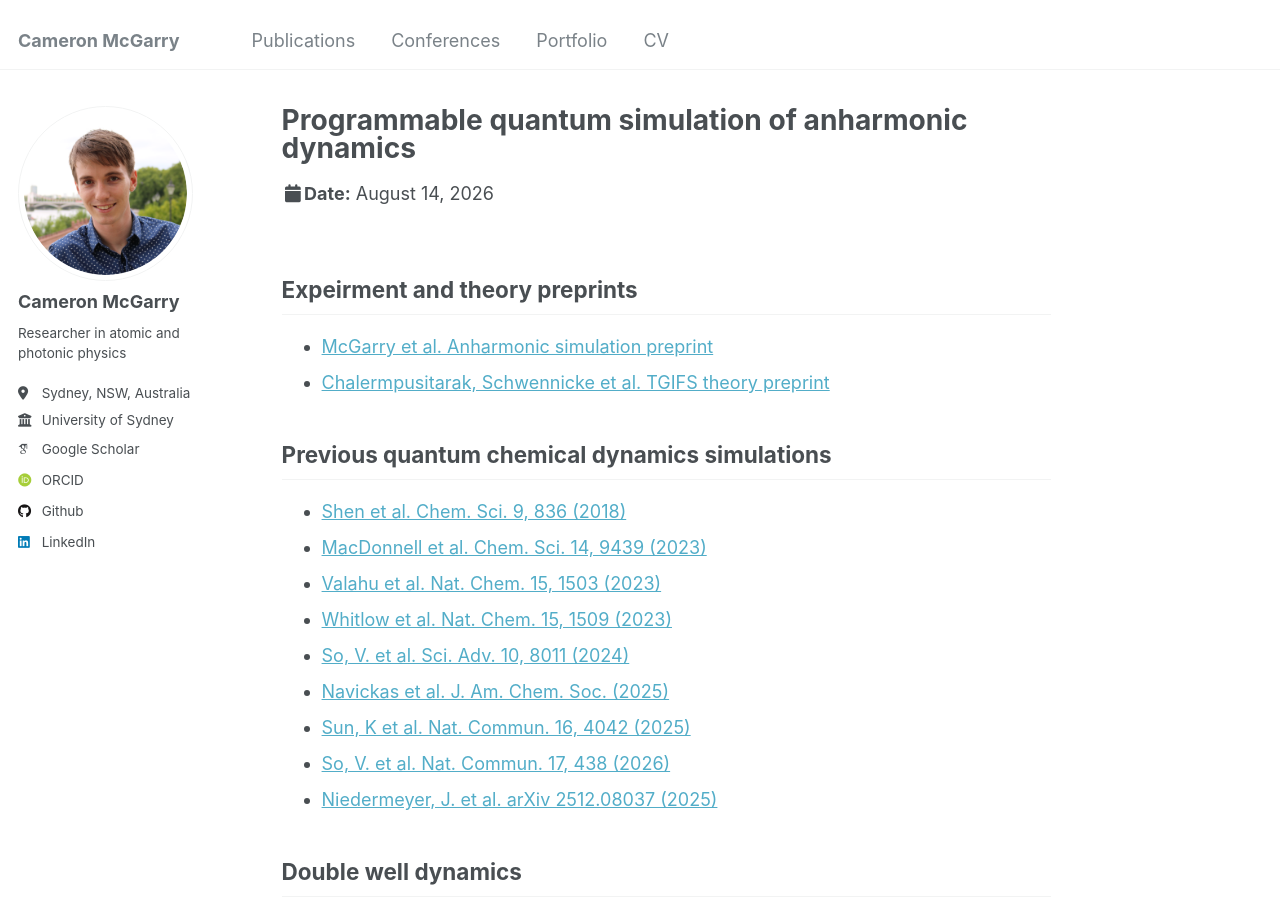
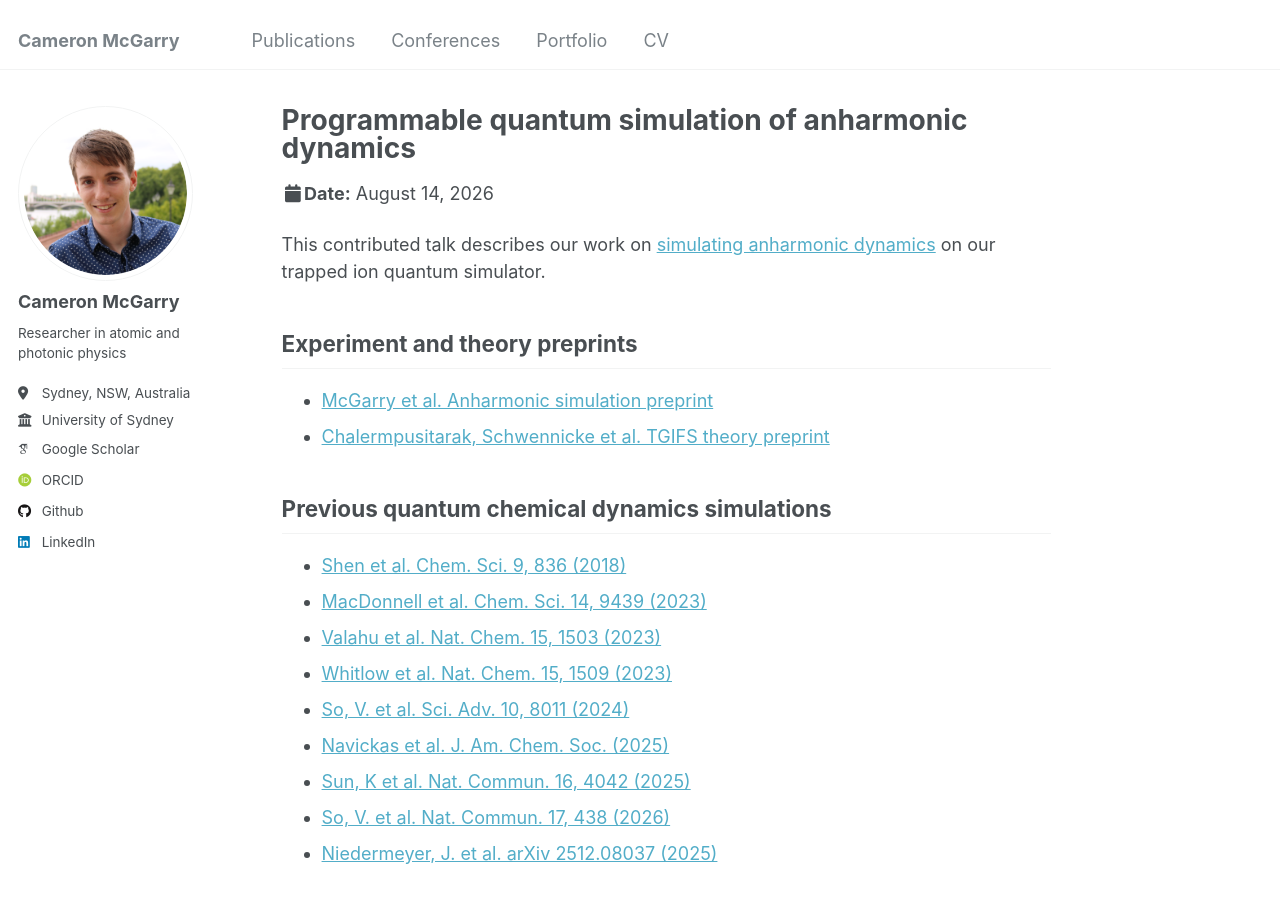
Before and after one commit to mcgarc/mcgarc.github.io, a Jekyll site: the page built from _talks/2026-08-14-qsim.md, in a window 1280 px wide and 900 px high. Built offline with Jekyll 4.4.1, drawn with Linux system fonts in a browser that asks for light colours; some web fonts are replaced.

Commit message:
Update 2026-08-14-qsim.md

```diff
--- a/_talks/2026-08-14-qsim.md
+++ b/_talks/2026-08-14-qsim.md
@@ -8,7 +8,9 @@
 location: "UvA, Amsterdam"
 ---
 
-## Expeirment and theory preprints
+This contributed talk describes our work on [simulating anharmonic dynamics](publication/2026-08-21_TGIFS) on our trapped ion quantum simulator.
+
+## Experiment and theory preprints
 
 - [McGarry et al. Anharmonic simulation preprint](https://arxiv.org/abs/2603.04744)
 - [Chalermpusitarak, Schwennicke et al. TGIFS theory preprint](https://arxiv.org/abs/2511.22286)
```
